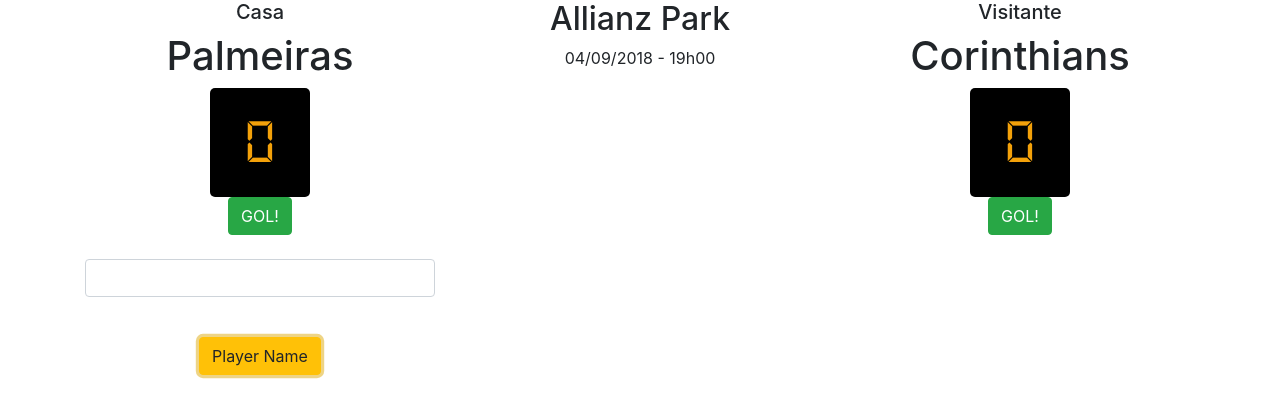
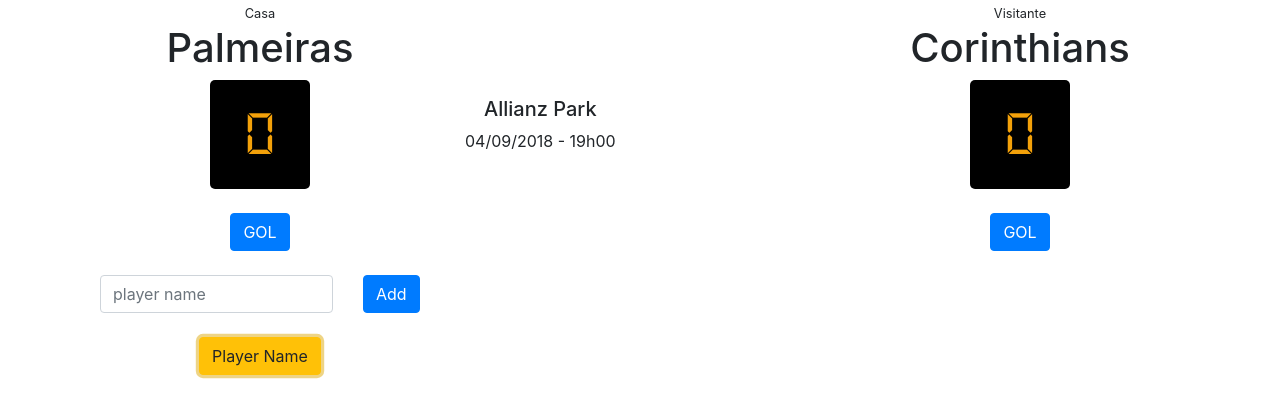
Before and after one commit to FelipeVegners/placar-react, a React (Create React App) app: page / in a window 1280 px wide. Both pictures are taken after a click on the button "Player Name". Shown: the top 418 px of the page. Built offline with nearby package versions, Linux system fonts and the light colour scheme.

Commit message:
Add Goal player name

```diff
--- a/src/components/BotaoGol.jsx
+++ b/src/components/BotaoGol.jsx
@@ -8,7 +8,7 @@
     }
     render() {
         return(
-            <Button color="success" onClick={ this.handleClick.bind(this) }>GOL!</Button>
+            <Button className="mt-4" color="primary" onClick={ this.handleClick.bind(this) }>GOL</Button>
         )
     }
 }
--- a/src/components/InputField.jsx
+++ b/src/components/InputField.jsx
@@ -1,28 +1,64 @@
 import React from 'react'
 
 export default class InputField extends React.Component {
-  constructor() {
-      super()
-      this.state = {
-          typed: '',
+  constructor(props) {
+    super(props);
+    this.state = {
+      value: [],
+      textvalue: "",
+      test: ""
+    }
+    this.handleAddTodoItem = this.handleAddTodoItem.bind(this)
+    this.handleChange = this.handleChange.bind(this)
+    this.handledelTodoItem = this.handledelTodoItem.bind(this)
+  }
+  handleChange(e) {
+    this.setState({
+      textvalue: e.target.value
+    })
+  }
+  handleAddTodoItem() {
+    this.state.value.push(this.state.textvalue)
+    this.setState(
+      this.state
+    )
+    this.state
+    console.log(this.state.value)
+  }
+  handledelTodoItem(v) {
+    for (var i = 0; i < this.state.value.length; i++) {
+      if (this.state.value[i] == v) {
+        delete this.state.value[i]
       }
-  }
-
-  onChange(e) {
+    }
     this.setState({
-      typed: e.target.value
+      value: this.state.value
     })
+    console.log(this.state.value)
   }
 
   render() {
-    return(
-      <div>
-        <div className="form-group row">
-          <div className="col-12">
-            <input type="text" className="form-control" onChange={ this.onChange.bind(this) }/>
+    let { value } = this.state;
+    return (
+      <div className="container">
+        <div className="row">
+          <div className="col-9">
+            <input type="text" placeholder="player name" className="form-control" onChange={this.handleChange} />
+          </div>
+          <div className="col-3">
+            <button className="btn btn-primary" onClick={this.handleAddTodoItem}>Add</button>
           </div>
         </div>
-        <span>{ this.state.typed }</span>
+        <div className="row">
+          {value.map((v) => {
+            return (
+              <div>
+                <p>{v}</p>
+                <button className="btn btn-danger" onClick={this.handledelTodoItem.bind(this, v)}>X</button>
+              </div>
+            )
+          })}
+        </div>
       </div>
     )
   }
--- a/src/components/Partida.jsx
+++ b/src/components/Partida.jsx
@@ -4,13 +4,12 @@
     render() {
         return (
             <div>
-                <h2>{ this.props.estadio }</h2>
+                <h5>{ this.props.estadio }</h5>
                 <div>
                     <span>{ this.props.data }</span>
                     <span> - </span>
                     <span>{ this.props.horario }</span>
                 </div>
-
             </div>
         )
     }
--- a/src/components/PlacarContainer.jsx
+++ b/src/components/PlacarContainer.jsx
@@ -42,7 +42,7 @@
             <div className="container">
               <div className="row">
                 <div className="col-4 text-center">
-                    <h5>Casa</h5>
+                    <small>Casa</small>
                     <Time
                         nome={ casa.nome }
                         gols={ this.state.gols_casa }
@@ -50,11 +50,11 @@
 
                     />
                 </div>
-                <div className="col-4 text-center">
+                <div className="col-4 text-center d-flex align-items-center">
                     <Partida { ...partida }/>
                 </div>
                 <div className="col-4 text-center">
-                    <h5>Visitante</h5>
+                    <small>Visitante</small>
                     <Time
                         nome={ visitante.nome }
                         gols={ this.state.gols_visitante }
```
